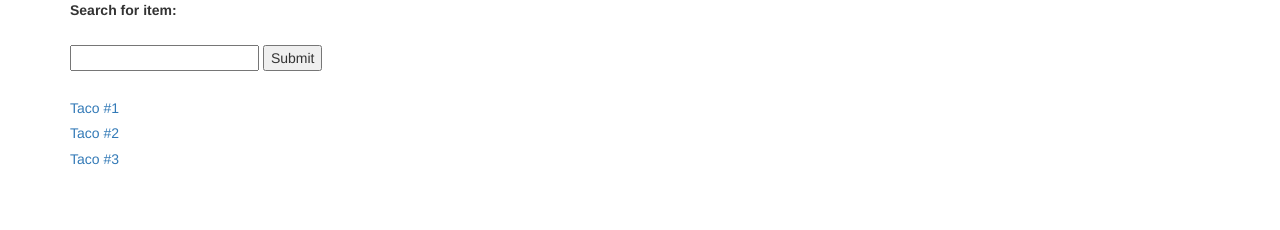
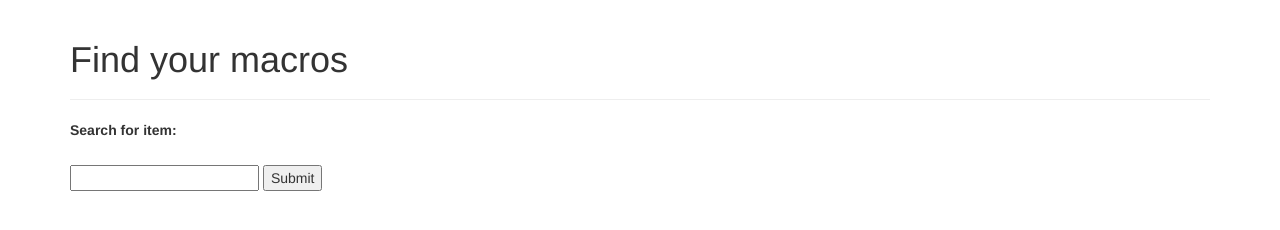
Before and after one commit to qtotuan/nutritionix-api, a plain HTML site: page index.html in a window 1280 px wide. Drawn offline with nearby package versions, Linux system fonts and the light colour scheme.

Commit message:
Clean up

```diff
--- a/index.html
+++ b/index.html
@@ -8,18 +8,21 @@
     <script src="https://maxcdn.bootstrapcdn.com/bootstrap/3.3.7/js/bootstrap.min.js"></script>
   </head>
   <body>
+
     <!-- search -->
     <div class="container">
-      <label for="searchTerm">Search for item:</label><br><br>
-      <input type="searchTerm" name="searchTerm" id="searchTerm">
-      <input type="submit" name="searchTerm" id="submit-button"><br><br>
+      <div class="page-header"><h1>Find your macros</h1></div>
+      <div class="form-group">
+        <label for="searchTerm">Search for item:</label><br><br>
+        <input type="searchTerm" name="searchTerm" id="searchTerm">
+        <input type="submit" name="searchTerm" id="submit-button"><br><br>
+      </div>
     </div>
 
     <!-- results -->
     <div class="container">
       <div id="accordion" role="tablist" aria-multiselectable="true">
-
-        <div class="card">
+        <!-- <div class="card">
           <div class="card-header" role="tab" id="headingOne">
             <h5 class="mb-0">
               <a data-toggle="collapse" data-parent="#accordion" href="#collapseOne" aria-expanded="true" aria-controls="collapseOne">
@@ -33,40 +36,10 @@
               Details for Taco
             </div>
           </div>
-        </div>
-
-        <div class="card">
-          <div class="card-header" role="tab" id="headingTwo">
-            <h5 class="mb-0">
-              <a class="collapsed" data-toggle="collapse" data-parent="#accordion" href="#collapseTwo" aria-expanded="false" aria-controls="collapseTwo">
-                Taco #2
-              </a>
-            </h5>
-          </div>
-          <div id="collapseTwo" class="collapse" role="tabpanel" aria-labelledby="headingTwo">
-            <div class="card-block">
-              Details for Taco
-            </div>
-          </div>
-        </div>
-
-        <div class="card">
-          <div class="card-header" role="tab" id="headingThree">
-            <h5 class="mb-0">
-              <a class="collapsed" data-toggle="collapse" data-parent="#accordion" href="#collapseThree" aria-expanded="false" aria-controls="collapseThree">
-                Taco #3
-              </a>
-            </h5>
-          </div>
-          <div id="collapseThree" class="collapse" role="tabpanel" aria-labelledby="headingThree">
-            <div class="card-block">
-              Details for Taco
-            </div>
-          </div>
-        </div>
-
+        </div> -->
       </div>
     </div>
+
 
     <script src="nutritionix-api-adapter.js"></script>
     <script src="index.js"></script>
--- a/nutritionix-api-adapter.js
+++ b/nutritionix-api-adapter.js
@@ -17,7 +17,7 @@ function getItemData(searchTerm, callback) {
 
 function getNutritionData(element, callback) {
 	$.ajax({
-    url: `https://api.nutritionix.com/v1_1/item?id=${element.dataset.itemId}&appId=67be8dd5&appKey=2ccded816bad80964973fe15d5b43332`,
+    url: `https://api.nutritionix.com/v1_1/item?id=${element.dataset.itemId}&appId=${apiId}&appKey=${apiKey}`,
     type: 'get',
     success: function(data) {
       console.log(data);
```
Also changed, not shown: index.js (+0 -55 lines).
